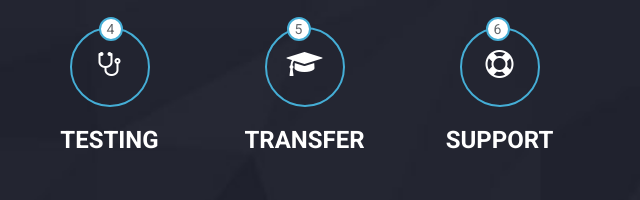
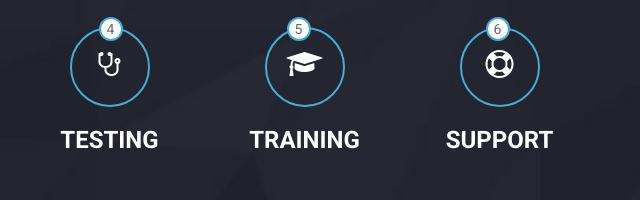
Before and after one commit to gl-research/gl-research.github.io, a plain HTML site: page index.html in a window 1280 px wide. Shown: the part 2240-2440 px from the top of the page, 628-1268 px from the left. Drawn offline with Linux system fonts and the light colour scheme; some packages are replaced by stand-ins of ours.

Commit message:
Replace TRANSFER by TRAINING in the services section

```diff
--- a/index.html
+++ b/index.html
@@ -224,7 +224,7 @@
                             <span>5</span>
                             <i class="fa fa-graduation-cap fa-2x"></i>
                         </div>
-                        <h3>TRANSFER</h3>
+                        <h3>TRAINING</h3>
                         <p>We deliver a fully documented software solution and train you on those skills required to take control over it</p>
                         <br><br>
                     </div>
```
